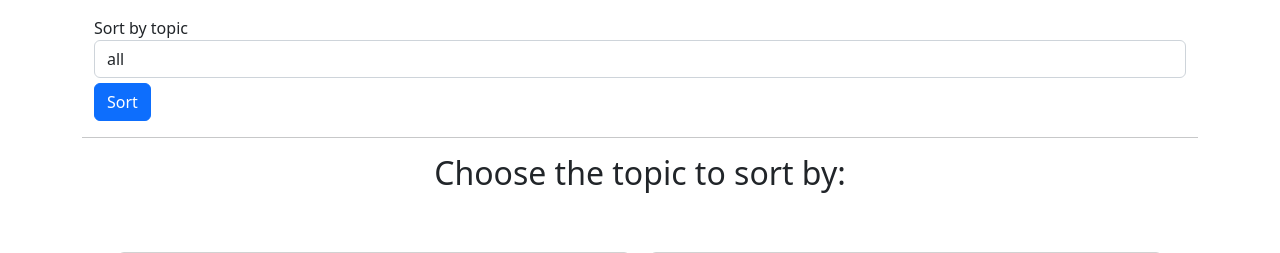
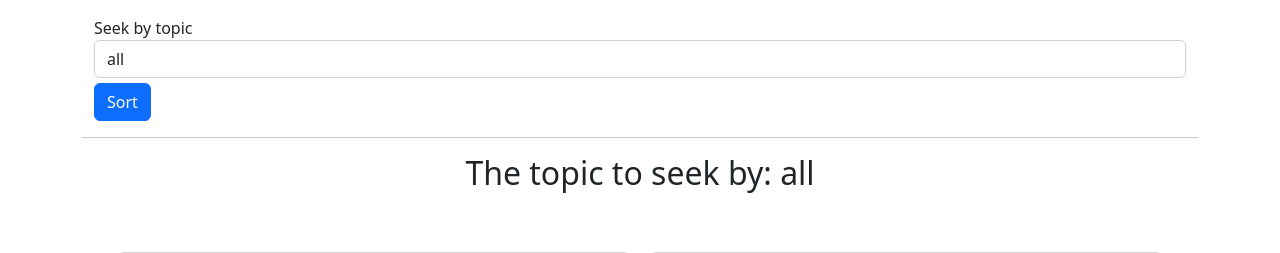
Before and after one commit to BogdanSch/Top-News, a PHP site: page /news.php in a window 1280 px wide. Shown: the part 57-310 px from the top of the page. Run offline with PHP 8.4, Linux system fonts and the light colour scheme; data comes from the database, SQL or seed files in the repository.

Commit message:
Code fixes

```diff
--- a/news.php
+++ b/news.php
@@ -7,7 +7,7 @@ include "html-parts/header.php";
         <div class="container">
             <form action="<?php echo $_SERVER['PHP_SELF']; ?>" method="get">
                 <div class="form-group">
-                    <label for="topic">Sort by topic</label>
+                    <label for="topic">Seek by topic</label>
                     <select class="form-control" name="topic" id="topic">
                         <option value="all">all</option>
                         <option value="games">games</option>
@@ -28,8 +28,13 @@ include "html-parts/header.php";
 <section class="news">
     <div class="news__wrap">
         <div class="container">
-            <h2>Choose the topic to sort by:</h2>
             <?php
+            if(isset($_GET['topic'])){
+                echo "<h2>The topic to seek by: {$_GET['topic']}</h2>";
+            }
+            else{
+                echo "<h2>The topic to seek by: all</h2>";
+            }
             echo '<div class="articles__list">';
             $out;
             if (isset($_GET['topic']) && $_GET['topic'] != "all") {
--- a/search.php
+++ b/search.php
@@ -5,7 +5,7 @@ include "html-parts/header.php";
 echo '<div class="container">';
 if (isset($_GET['searchKeyword'])) {
     $data = test_input($_GET['searchKeyword']);
-    echo "<h1>Results by request {$data}</h1><hr>";
+    echo "<h1>Results by request: {$data}</h1><hr>";
     echo '<div class="articles__list">';
     $out = out_search($data);
     $page;
```
